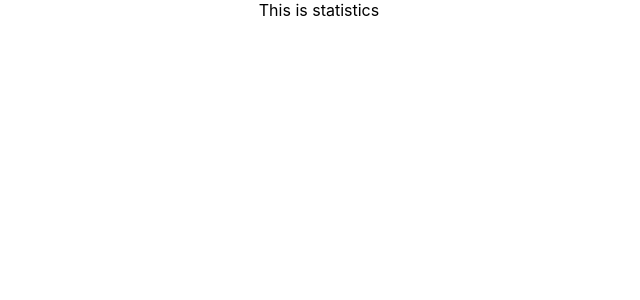
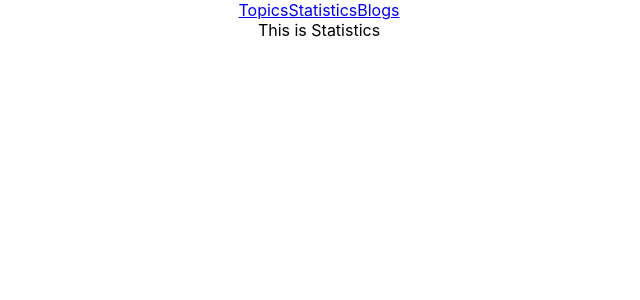
Before and after one commit to grsagor/mcq-tester, a React (Create React App) app: page /statistics in a window 1280 px wide. Shown: the top 300 px of the page, without its empty margins (321-961 px from the left). Built offline with nearby package versions, Linux system fonts and the light colour scheme.

Commit message:
collect topics information from api

```diff
--- a/src/App.js
+++ b/src/App.js
@@ -1,23 +1,36 @@
 import './App.css';
 import { createBrowserRouter, RouterProvider } from 'react-router-dom';
+import Topics from './Components/Topics/Topics';
+import Statistics from './Components/Statistics/Statistics';
+import Blogs from './Components/Blogs/Blogs';
+import Main from './Layout/Main';
 
 function App() {
   const router = createBrowserRouter([
     {
       path: '/',
-      element: <div>This is home</div>
-    },
+      element: <Main></Main>,
+      children: [
         {
           path: 'topics',
-      element: <div>This is topics</div>
+          loader: () => {
+            return fetch('https://openapi.programming-hero.com/api/quiz');
+          },
+          element: <Topics></Topics>
         },
         {
           path: 'statistics',
-      element: <div>This is statistics</div>
+          element: <Statistics></Statistics>
         },
         {
           path: 'blogs',
-      element: <div>This is blogs</div>
+          element: <Blogs></Blogs>
+        }
+      ]
+    },
+    {
+      path: '*',
+      element: <div>This route not found.</div>
     }
   ]);
   return (
--- /dev/null
+++ b/src/Components/Blogs/Blogs.js
@@ -0,0 +1,11 @@
+import React from 'react';
+
+const Blogs = () => {
+    return (
+        <div>
+            <div>This is Blogs</div>
+        </div>
+    );
+};
+
+export default Blogs;
--- /dev/null
+++ b/src/Components/Header/Header.js
@@ -0,0 +1,14 @@
+import React from 'react';
+import { Link } from 'react-router-dom';
+
+const Header = () => {
+    return (
+        <div>
+            <Link to='/topics'>Topics</Link>
+            <Link to='/statistics'>Statistics</Link>
+            <Link to='/blogs'>Blogs</Link>
+        </div>
+    );
+};
+
+export default Header;
--- /dev/null
+++ b/src/Components/Statistics/Statistics.js
@@ -0,0 +1,11 @@
+import React from 'react';
+
+const Statistics = () => {
+    return (
+        <div>
+            <div>This is Statistics</div>
+        </div>
+    );
+};
+
+export default Statistics;
--- /dev/null
+++ b/src/Components/Topic/Topic.css
@@ -0,0 +1,7 @@
+.topic-container{
+
+}
+
+img{
+    width: 200px;
+}
--- /dev/null
+++ b/src/Components/Topic/Topic.js
@@ -0,0 +1,19 @@
+import React from 'react';
+import './Topic.css'
+
+const Topic = ({topic}) => {
+    const {name, logo } = topic;
+    return (
+        <div className='topic-container'>
+            <div>
+                <img src={logo} alt=''></img>
+            </div>
+            <div>
+                <div>{name}</div>
+                <div></div>
+            </div>
+        </div>
+    );
+};
+
+export default Topic;
--- /dev/null
+++ b/src/Components/Topics/Topics.js
@@ -0,0 +1,20 @@
+import React from 'react';
+import { useLoaderData } from 'react-router-dom';
+import Topic from '../Topic/Topic';
+import './Topics.css'
+
+const Topics = () => {
+    const Topics = useLoaderData().data;
+    return (
+        <div>
+            {
+                Topics.map(topic => <Topic
+                    key={topic.id}
+                    topic = {topic}
+                ></Topic>)
+            }
+        </div>
+    );
+};
+
+export default Topics;
--- /dev/null
+++ b/src/Layout/Main.js
@@ -0,0 +1,14 @@
+import React from 'react';
+import { Outlet } from 'react-router-dom';
+import Header from '../Components/Header/Header';
+
+const Main = () => {
+    return (
+        <div>
+            <Header></Header>
+            <Outlet></Outlet>
+        </div>
+    );
+};
+
+export default Main;
```
Also changed, not shown: src/Components/Topics/Topics.css (added). Lines whose indentation alone changed are shown as unchanged.
